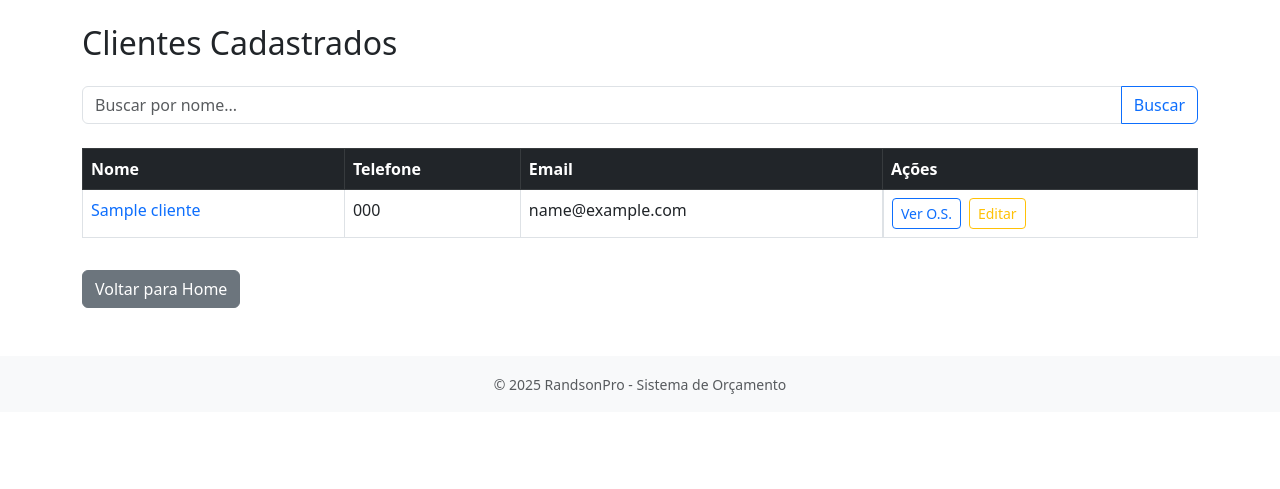
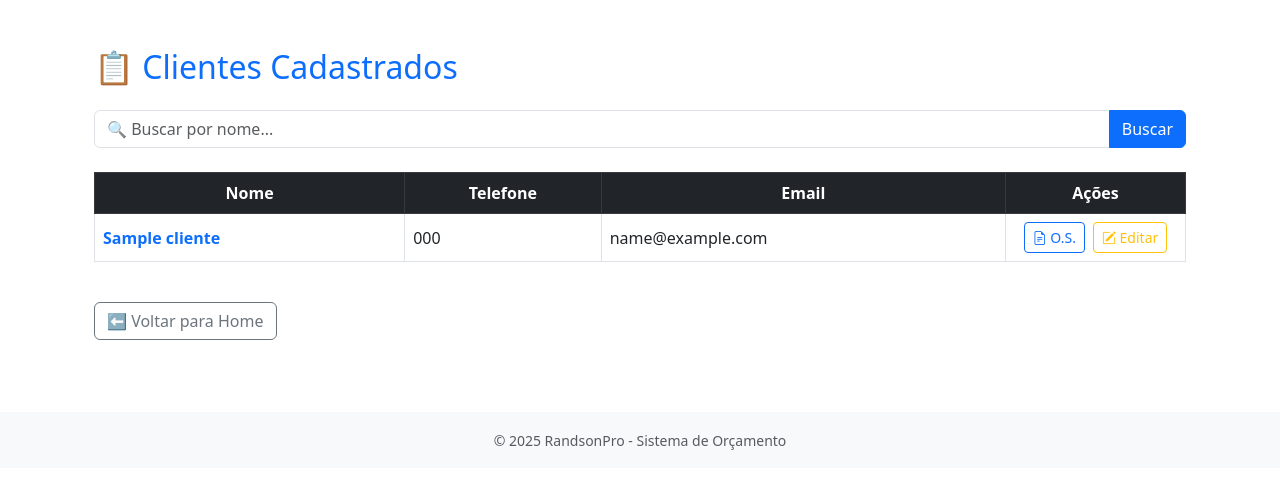
Before and after one commit to RandsonSantos/sistema-condomtech, a Flask app: page /clientes in a window 1280 px wide. Shown: the part 56-545 px from the top of the page. Run offline with Flask 3, Linux system fonts and the light colour scheme; a user stored in the database is signed in; tables that the repository leaves empty hold one stand-in row (values such as "Sample post").

Commit message:
Add files via upload

```diff
--- a/templates/clientes.html
+++ b/templates/clientes.html
@@ -3,49 +3,70 @@
 {% block title %}Clientes Cadastrados{% endblock %}
 
 {% block content %}
-<h2 class="mb-4">Clientes Cadastrados</h2>
+<div class="container py-4">
+  <h2 class="mb-4 text-primary">📋 Clientes Cadastrados</h2>
 
   <form method="GET" action="{{ url_for('listar_clientes') }}" class="mb-4">
     <div class="input-group">
-    <input type="text" name="busca" class="form-control" placeholder="Buscar por nome..." value="{{ request.args.get('busca', '') }}">
-    <button type="submit" class="btn btn-outline-primary">Buscar</button>
+      <input
+        type="text"
+        name="busca"
+        class="form-control"
+        placeholder="🔍 Buscar por nome..."
+        value="{{ request.args.get('busca', '') }}"
+        aria-label="Buscar cliente por nome"
+      >
+      <button type="submit" class="btn btn-primary">Buscar</button>
       {% if request.args.get('busca') %}
-      <a href="{{ url_for('listar_clientes') }}" class="btn btn-outline-secondary">Limpar</a>
+        <a href="{{ url_for('listar_clientes') }}" class="btn btn-secondary">Limpar</a>
       {% endif %}
     </div>
   </form>
 
   {% if clientes %}
-  <table class="table table-hover table-bordered">
-    <thead class="table-dark">
+    <div class="table-responsive">
+      <table class="table table-hover table-bordered align-middle">
+        <thead class="table-dark text-center">
           <tr>
             <th>Nome</th>
             <th>Telefone</th>
             <th>Email</th>
-        <th>Ações</th>
+            <th style="width: 180px;">Ações</th>
           </tr>
         </thead>
         <tbody>
           {% for cliente in clientes %}
           <tr>
             <td>
-          <a href="{{ url_for('ordens_por_cliente', cliente_id=cliente.id) }}" class="text-decoration-none">
+              <a href="{{ url_for('ordens_por_cliente', cliente_id=cliente.id) }}" class="text-decoration-none fw-semibold">
                 {{ cliente.nome }}
               </a>
             </td>
             <td>{{ cliente.telefone }}</td>
             <td>{{ cliente.email }}</td>
-        <td class="d-flex gap-2">
-          <a href="{{ url_for('ordens_por_cliente', cliente_id=cliente.id) }}" class="btn btn-sm btn-outline-primary">Ver O.S.</a>
-          <a href="{{ url_for('editar_cliente', cliente_id=cliente.id) }}" class="btn btn-sm btn-outline-warning">Editar</a>
+            <td>
+              <div class="d-flex justify-content-center gap-2">
+                <a href="{{ url_for('ordens_por_cliente', cliente_id=cliente.id) }}" class="btn btn-sm btn-outline-primary" title="Ver Ordens de Serviço">
+                  <i class="bi bi-file-earmark-text"></i> O.S.
+                </a>
+                <a href="{{ url_for('editar_cliente', cliente_id=cliente.id) }}" class="btn btn-sm btn-outline-warning" title="Editar Cliente">
+                  <i class="bi bi-pencil-square"></i> Editar
+                </a>
+              </div>
             </td>
           </tr>
           {% endfor %}
         </tbody>
       </table>
+    </div>
   {% else %}
-  <div class="alert alert-warning">Nenhum cliente encontrado.</div>
+    <div class="alert alert-warning text-center">⚠️ Nenhum cliente encontrado.</div>
   {% endif %}
 
-<a href="{{ url_for('home') }}" class="btn btn-secondary mt-3">Voltar para Home</a>
+  <div class="mt-4">
+    <a href="{{ url_for('home') }}" class="btn btn-outline-secondary">
+      ⬅️ Voltar para Home
+    </a>
+  </div>
+</div>
 {% endblock %}
```
Also changed, not shown: requirements.txt (+9 -0 lines), 1 other file. Lines whose indentation alone changed are shown as unchanged.
